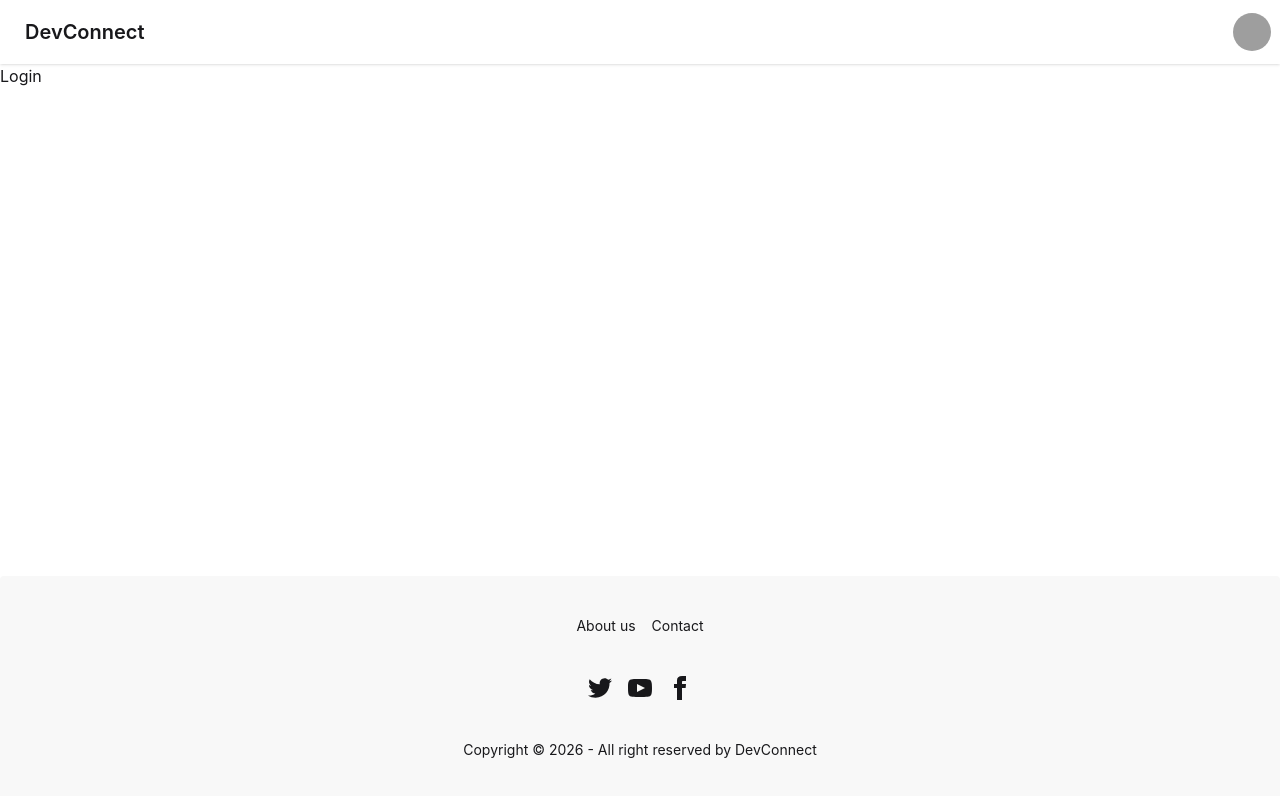
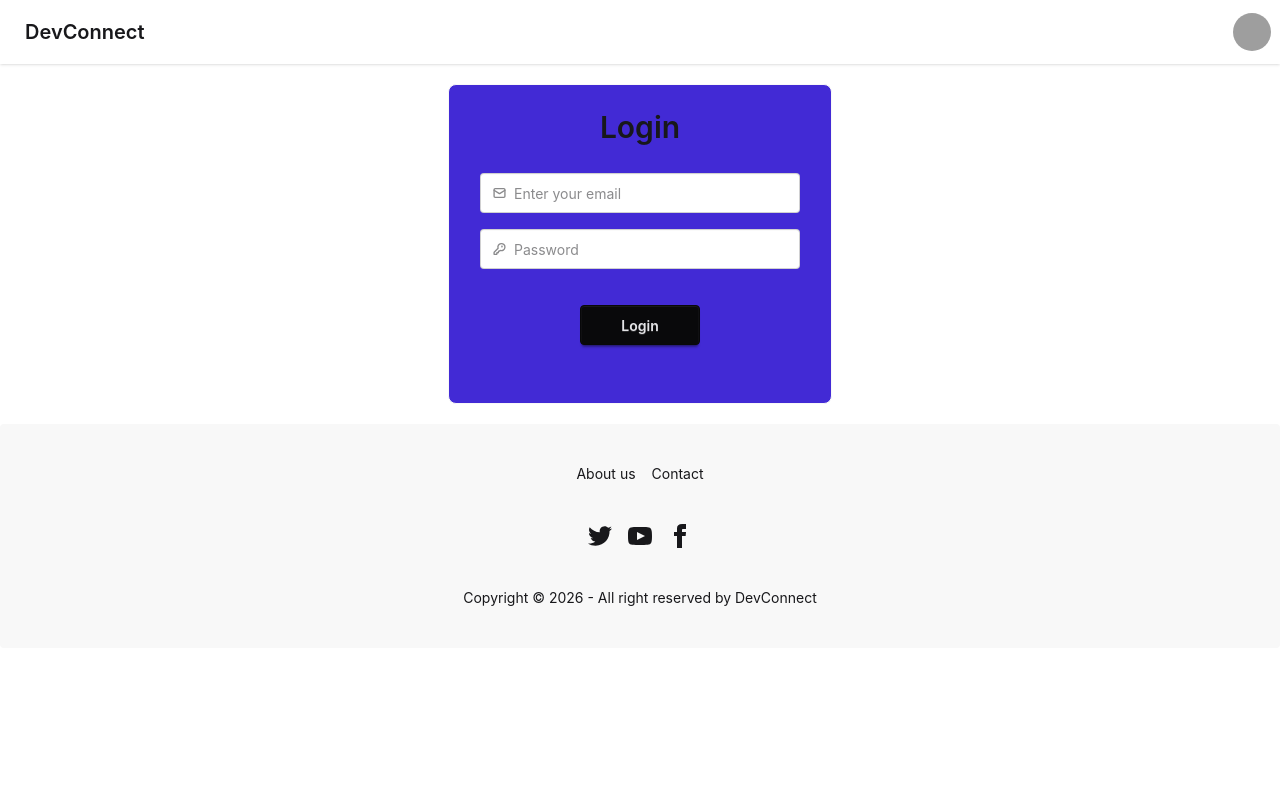
Before and after one commit to RazaRajpoot92/devconnect-frontend, a React (Vite) app: page /login in a window 1280 px wide. Shown: the top 796 px of the page. Built offline with nearby package versions, Linux system fonts and the light colour scheme; grey boxes are pictures that could not be loaded.

Commit message:
created login and connected with backend login system

```diff
--- a/package.json
+++ b/package.json
@@ -11,10 +11,12 @@
   },
   "dependencies": {
     "@tailwindcss/vite": "^4.2.2",
+    "axios": "^1.15.0",
     "daisyui": "^5.5.19",
     "react": "^19.2.4",
     "react-dom": "^19.2.4",
     "react-router-dom": "^7.14.1",
+    "react-toastify": "^11.0.5",
     "tailwindcss": "^4.2.2"
   },
   "devDependencies": {
--- a/src/components/Footer.jsx
+++ b/src/components/Footer.jsx
@@ -2,7 +2,7 @@ import React from "react";
 
 const Footer = () => {
   return (
-    <footer className="footer footer-horizontal footer-center bg-base-200 text-base-content rounded p-10 fixed bottom-0">
+    <footer className="footer footer-horizontal footer-center bg-base-200 text-base-content rounded p-10 ">
       <nav className="grid grid-flow-col gap-4">
         <a className="link link-hover">About us</a>
         <a className="link link-hover">Contact</a>
--- a/src/components/Login.jsx
+++ b/src/components/Login.jsx
@@ -1,9 +1,107 @@
-import React from 'react'
+import React, { useState } from "react";
+import axios from "axios";
+import { ToastContainer, toast } from 'react-toastify';
 
 const Login = () => {
+  const [email, setEmail] = useState("");
+  const [password, setPassword] = useState("");
+
+  const handleClick = async () => {
+    try {
+      if(email == "" || password ==""){
+        toast.error("Please enter email and password")
+        return
+      }
+      const res = await axios.post("http://localhost:3000/login", {
+        email,
+        password,
+      });
+
+      toast.success(`Welcome ${res.data.data.firstName}, Logged in Successfully`,{
+        theme:"dark"
+      })
+      console.log(res.data.data.firstName);
+
+    } catch (err) {
+      console.log(err.response.data.message);
+      toast.error(err.response.data.message)
+    }
+  };
+
   return (
-    <div>Login</div>
-  )
-}
+    <div className="flex justify-center my-5 ">
+      <ToastContainer/>
+      <div className="card card-border bg-primary w-96 h-80">
+        <div className="card-body flex flex-col items-center gap-4">
+          <h1 className="text-3xl text-center font-semibold mb-3">Login</h1>
+          {/* email */}
 
-export default Login
+          <label className="input ">
+            <svg
+              className="h-[1em] opacity-50"
+              xmlns="http://www.w3.org/2000/svg"
+              viewBox="0 0 24 24"
+            >
+              <g
+                strokeLinejoin="round"
+                strokeLinecap="round"
+                strokeWidth="2.5"
+                fill="none"
+                stroke="currentColor"
+              >
+                <rect width="20" height="16" x="2" y="4" rx="2"></rect>
+                <path d="m22 7-8.97 5.7a1.94 1.94 0 0 1-2.06 0L2 7"></path>
+              </g>
+            </svg>
+            <input
+              value={email}
+              onChange={(e) => setEmail(e.target.value)}
+              type="email"
+              placeholder="Enter your email"
+              required
+            />
+          </label>
+
+          {/* Password */}
+
+          <label className="input ">
+            <svg
+              className="h-[1em] opacity-50"
+              xmlns="http://www.w3.org/2000/svg"
+              viewBox="0 0 24 24"
+            >
+              <g
+                strokeLinejoin="round"
+                strokeLinecap="round"
+                strokeWidth="2.5"
+                fill="none"
+                stroke="currentColor"
+              >
+                <path d="M2.586 17.414A2 2 0 0 0 2 18.828V21a1 1 0 0 0 1 1h3a1 1 0 0 0 1-1v-1a1 1 0 0 1 1-1h1a1 1 0 0 0 1-1v-1a1 1 0 0 1 1-1h.172a2 2 0 0 0 1.414-.586l.814-.814a6.5 6.5 0 1 0-4-4z"></path>
+                <circle cx="16.5" cy="7.5" r=".5" fill="currentColor"></circle>
+              </g>
+            </svg>
+            <input
+              type="password"
+              required
+              value={password}
+              onChange={(e) => setPassword(e.target.value)}
+              placeholder="Password"
+              minLength="8"
+              pattern="(?=.*\d)(?=.*[a-z])(?=.*[A-Z]).{8,}"
+              title="Must be more than 8 characters, including number, lowercase letter, uppercase letter"
+            />
+          </label>
+
+          <div className="card-actions justify-center mt-5">
+            <button onClick={handleClick} className="btn btn-neutral w-30 ">
+              Login
+            </button>
+          </div>
+        </div>
+      </div>
+    </div>
+  );
+};
+
+export default Login;
```
Also changed, not shown: 1 other file (tests, documents, lock files or other folders).
